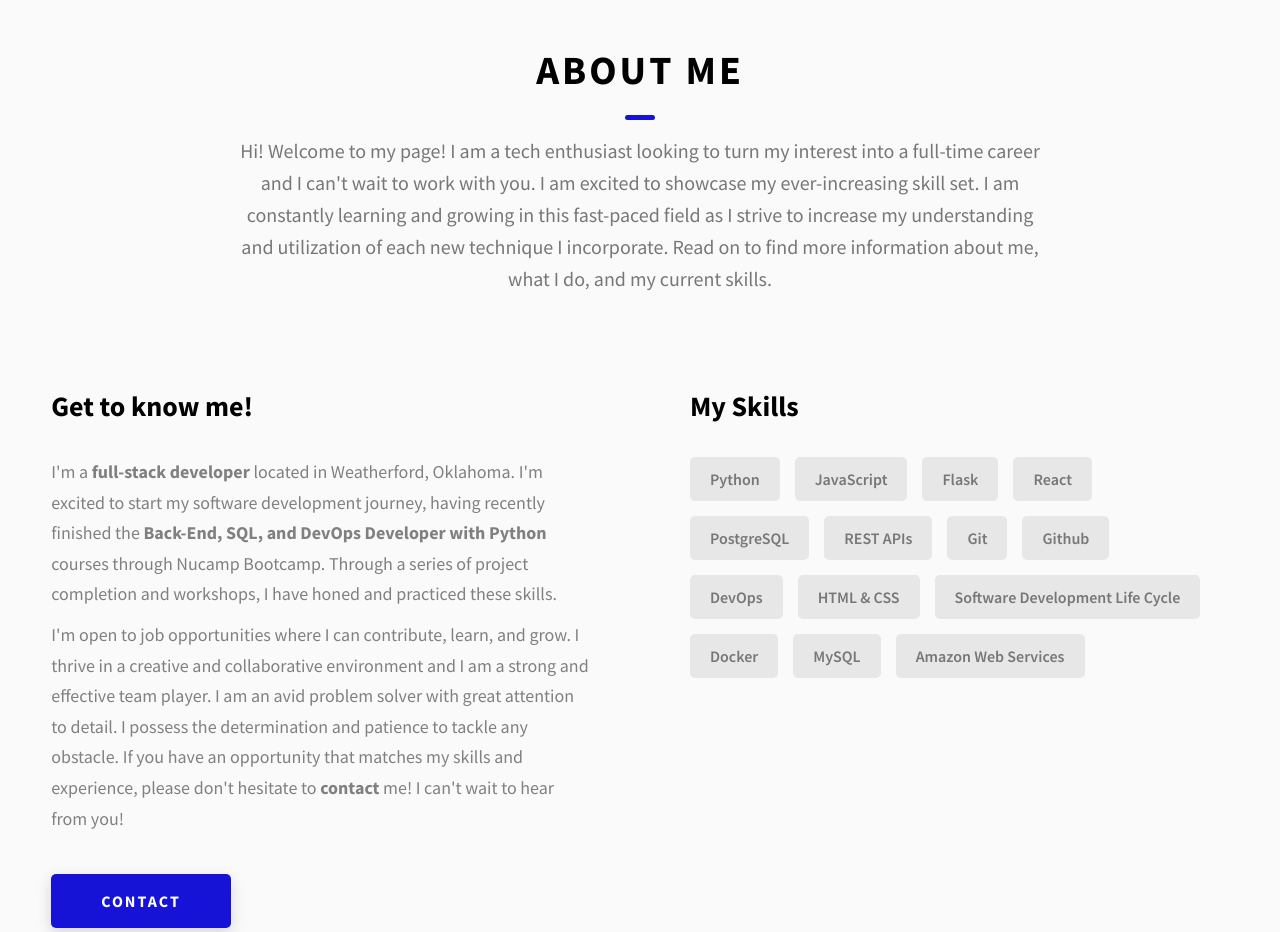
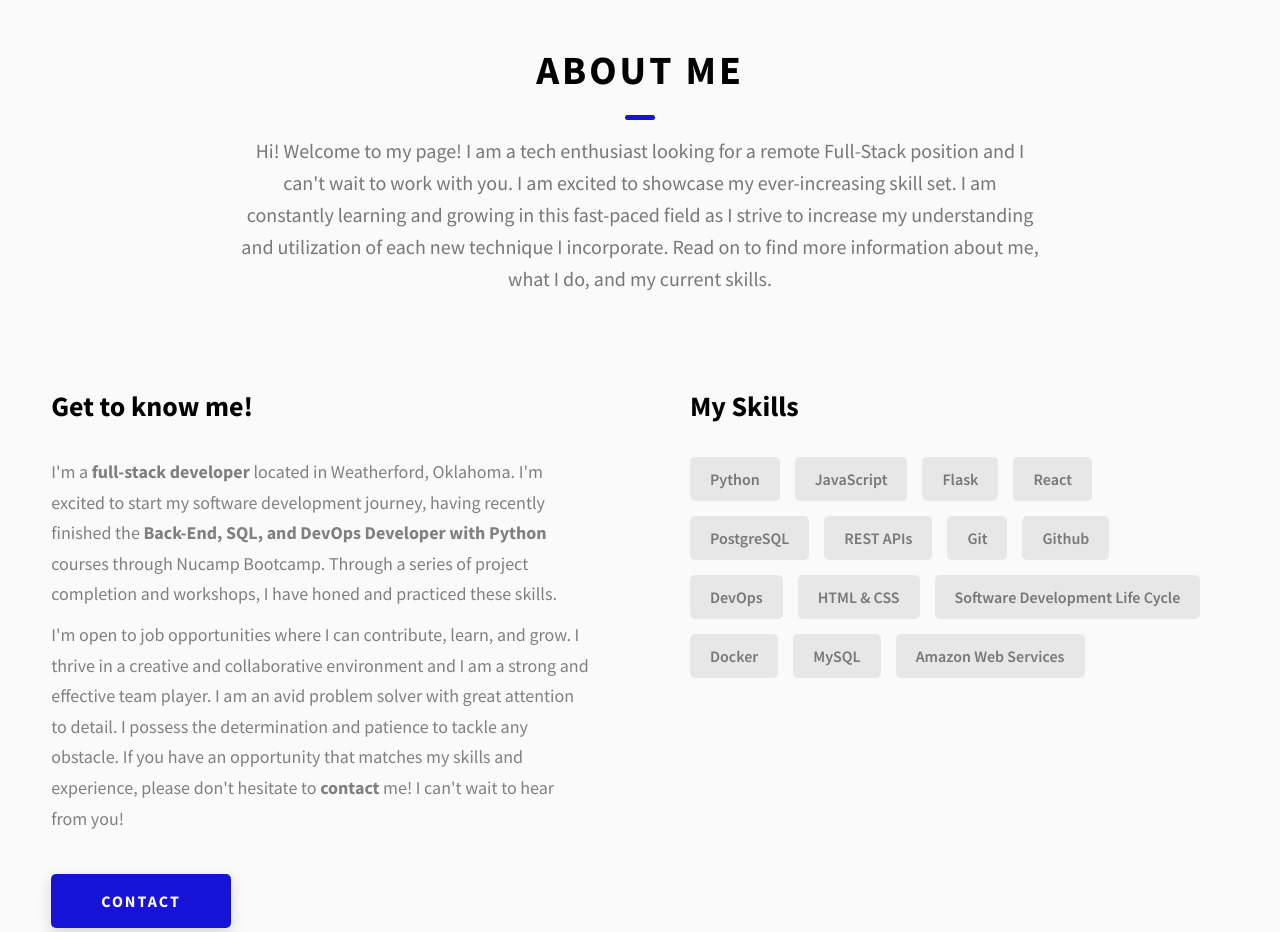
Before and after one commit to ConnorAlbert/MyPortfolio, a website: page index.html in a window 1280 px wide. Shown: the part 880-1812 px from the top of the page. Drawn offline with Linux system fonts and the light colour scheme.

Commit message:
Update index.html

```diff
--- a/index.html
+++ b/index.html
@@ -125,7 +125,7 @@
         <h2 class="heading heading-sec heading-sec__mb-med">
           <span class="heading-sec__main">About Me</span>
           <span class="heading-sec__sub">
-            Hi! Welcome to my page! I am a tech enthusiast looking to turn my interest into a full-time career and I can't wait to work with you. I am excited to showcase my ever-increasing skill set.
+            Hi! Welcome to my page! I am a tech enthusiast looking for a remote Full-Stack position and I can't wait to work with you. I am excited to showcase my ever-increasing skill set.
              I am constantly learning and growing in this fast-paced field as I strive to increase my understanding and utilization of each new technique I incorporate.
             Read on to find more information about me, what I do, and my current skills.
           </span>
```
